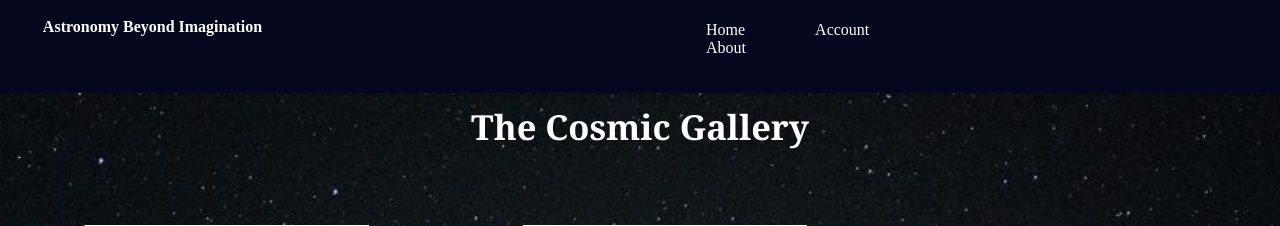
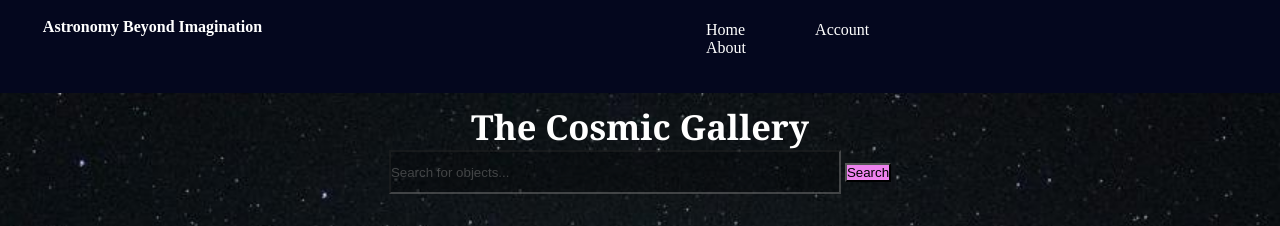
Before and after one commit to ayush102007-sys/astronomy_beyond_imagination, a Flask app: page /gallery in a window 1280 px wide. Shown: the top 226 px of the page. Run offline with Flask 3, Linux system fonts and the light colour scheme; data that the repository does not hold is empty.

Commit message:
Gallery modification

```diff
--- a/API.py
+++ b/API.py
@@ -21,8 +21,6 @@ def solar_api(planet):
             timeout=20
         )
         response.raise_for_status()
-
-        print("Status Code:", response.status_code)
         data = response.json()
 
         # Extract mass
@@ -35,12 +33,16 @@ def solar_api(planet):
         moons_list = []
         moon_dict = {}
         moons = data.get("moons", [])
-        for moon in moons:
-            moon_name = moon.get("moon")
-            if moon_name:
-                moons_list.append(moon_name)
-            moon_dict["total"] = len(moons_list)
-            moon_dict["moons"] = moons_list
+        if planet not in ["venus", "mercury"]:
+            for moon in moons:
+                moon_name = moon.get("moon")
+                if moon_name:
+                    moons_list.append(moon_name)
+                moon_dict["total"] = len(moons_list)
+                moon_dict["moons"] = moons_list
+
+        else:
+            moon_dict["total"] = 0
 
         if mass_value is not None and mass_exponent is not None:
             mass = mass_value * (10 ** mass_exponent)
@@ -94,3 +96,26 @@ def events_api():
         print("API request failed:", error)
 
     return events_lst
+
+def images_api(nasa_id):
+
+    url = f"https://images-api.nasa.gov/asset/{nasa_id}"
+
+    response = requests.get(url, timeout=40)
+    response.raise_for_status()
+
+    data = response.json()
+
+    image_files = [
+        item["href"]
+        for item in data["collection"]["items"]
+        if item["href"].lower().endswith((".jpg", ".jpeg", ".png", ".tif", ".tiff"))
+    ]
+
+    # Prefer original resolution; otherwise use medium resolution
+    image_url = next(
+        (url for url in image_files if "~orig." in url),
+        next((url for url in image_files if "~medium." in url), None)
+    )
+
+    return image_url
--- a/app.py
+++ b/app.py
@@ -1,5 +1,6 @@
 from flask import Flask, render_template, request
-from API import solar_api as solar , events_api as event_api
+from API import solar_api as solar , events_api as event_api , images_api as img
+from objects_list import view_list
 
 app = Flask(__name__)
 
@@ -12,12 +13,19 @@ def gallery():
     if request.method == "POST":
         return render_template("gallery.html")
     else:
-        alt_text = request.args.get("alt_text")
-        if alt_text:
-            data = solar(alt_text)
-            return render_template("info.html", data=data)
+        gallery_list = view_list
+        key = []
+        val = []
+        img_urls = []
+        if gallery_list:
+            for ele in gallery_list:
+                key.append(next(iter(ele.keys())))
+                val.append(next(iter(ele.values())))
+        for url in val:
+            img_link = img(url)
+            img_urls.append(img_link)
 
-        return render_template("gallery.html")
+        return render_template("gallery.html", lst=zip(key, img_urls))
 
 @app.route("/events")
 def events():
--- /dev/null
+++ b/objects_list.py
@@ -0,0 +1,20 @@
+import random
+object_dict = [
+    {"Mercury": "PIA15161"},
+    {"Venus": "PIA00271"},
+    {"Earth": "PIA18033"},
+    {"Mars": "PIA03276"},
+    {"Jupiter": "hubble-captures-vivid-auroras-in-jupiters-atmosphere_28000029525_o"},
+    {"Saturn": "PIA05982"},
+    {"Uranus": "PIA18182"},
+    {"Neptune": "PIA01492"}
+]
+
+# Select six distinct elements at random.
+view_list = random.sample(object_dict, 6)
+
+key = []
+val = []
+for ele in view_list:
+    key.append(next(iter(ele.keys())))
+    val = next(iter(ele.values()))
--- a/static/style.css
+++ b/static/style.css
@@ -101,9 +101,9 @@ footer{
     color: aliceblue;
     border: 1px solid rgb(32, 32, 145);
     height: 40vh;
-    margin: 40px 205px;
+    margin: 40px 470px;
     position: relative;
-    right: 115px;
+    right: 350px;
     bottom: 155px;
 }
 
@@ -221,3 +221,37 @@ footer{
     font-family: Arial, sans-serif;
     font-size: 16px;
 }
+
+.search{
+    text-align: center;
+}
+
+#object{
+    opacity: 0.5;
+    width: 35vw;
+    height: 5vh;
+    background-color: rgb(1 1 2 / 50%);
+    color: white;
+}
+
+#submit{
+    background-color: violet;
+    columns: red;
+}
+
+.image{
+        width: 50vw;
+        height: 65vh;
+        border: 1px solid white;
+        overflow: hidden;
+        position: relative;
+        bottom: 450px;
+        left: 625px;
+}
+
+.image img{
+    width: 100%;
+    height: 100%;
+    object-fit: cover;
+    display: block;
+}
--- a/templates/gallery.html
+++ b/templates/gallery.html
@@ -8,36 +8,23 @@
         <div id="gallery">
             <center><h2>The Cosmic Gallery</h2></center>
         </div>
-        <div class="box1">
-            <a href="{{ url_for('gallery', alt_text= 'earth') }}" class="image-box">
-                <img src="/static/images/earth.jpg" >
-            </a>
+        <div class="search">
+            <form action="/images" method="post">
+
+                <label for="object"></label>
+                <input type="text" name="object" id="object" placeholder="Search for objects...">
+                <input type="submit" value="Search" id="submit">
+
+            </form>
         </div>
-        <div class="box2">
-            <a href="{{ url_for('gallery', alt_text= 'mars') }}" class="image-box">
-                <img src="/static/images/mars.jpg" >
-            </a>
-        </div>
-        <div class="box3">
-            <a href="{{ url_for('gallery', alt_text= 'jupiter') }}" class="image-box">
-                <img src="/static/images/jupiter.jpg" >
-            </a>
-        </div>
-        <div class="box4">
-            <a href="{{ url_for('gallery', alt_text= 'saturn') }}" class="image-box">
-                <img src="/static/images/saturn.jpeg" >
-            </a>
-        </div>
-        <div class="box5">
-            <a href="{{ url_for('gallery', alt_text= 'uranus') }}" class="image-box">
-                <img src="/static/images/uranus.jpg" >
-            </a>
-        </div>
-        <div class="box6">
-            <a href="{{ url_for('gallery', alt_text= 'neptune') }}" class="image-box">
-                <img src="/static/images/neptune.jpg" >
-            </a>
-        </div>
+        {% for obj, id in lst %}
+           <div class="box{{ loop.index }}">
+                <a href="{{ url_for('gallery', alt_text= 'obj') }}" class="image-box">
+                    <img src="{{ id }}" >
+                </a>
+           </div>
+        {% endfor %}
+
     </div>
 </main>
 {% endblock %}
```
Also changed, not shown: garbage.txt (+29 -20 lines), templates/info.html (+17 -18 lines).
